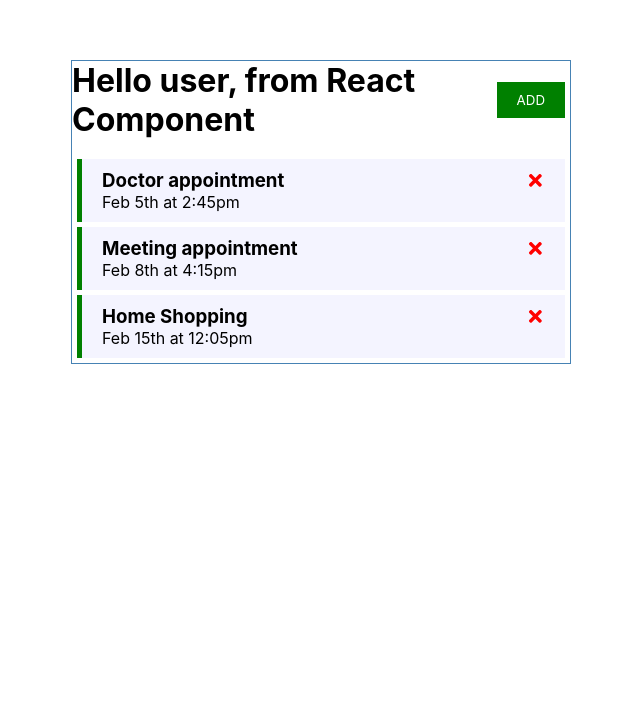
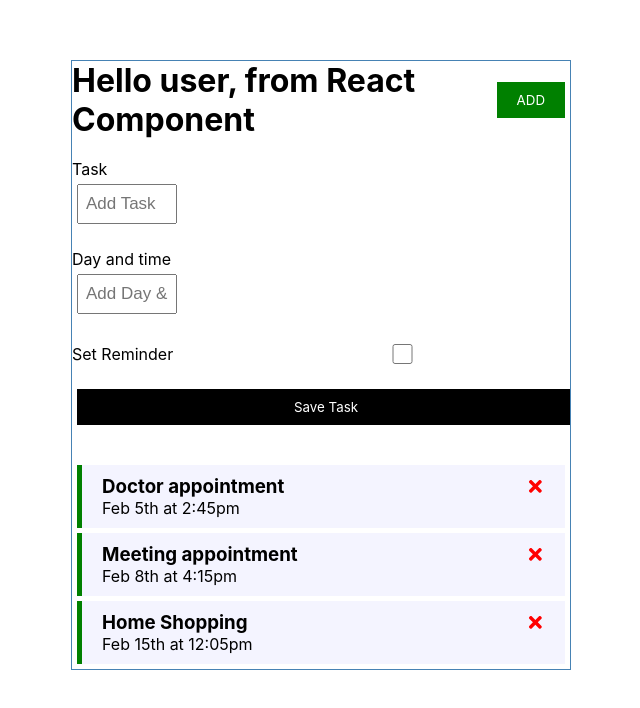
Before and after one commit to zamanshahed/react-task-tracker, a React (Create React App) app: page / in a window 1280 px wide. Shown: the part 240-948 px from the top of the page, without its empty margins (319-959 px from the left). Before the commit the page ends 904 px from the top, so only its background shows below. Built offline with nearby package versions, Linux system fonts and the light colour scheme.

Commit message:
add task works with instpect-console

```diff
--- a/src/App.js
+++ b/src/App.js
@@ -3,6 +3,7 @@
 
 import Header from './components/Header'
 import Tasks from './components/Tasks'
+import AddTask from './components/AddTask'
 
 //function based :
 function App() {
@@ -27,6 +28,13 @@
     },
 ])
 
+//add task
+const addTask = (task) => {
+  const id = Math.floor(Math.random()*10000)+11
+  console.log(task)
+  console.log(id)
+}
+
 //delete task
 const deleteTask = (id) => {
   setTasks(tasks.filter((task)=> task.id !== id))
@@ -39,9 +47,8 @@
 
   return (
     <div className="container">
-      {/* <h1>Hello {name}, from REACT {15.3+2} (APP.js)</h1> */}
-      {/* <h2>{flag? "Green Light": "Red Light"}</h2> */}
       <Header />
+      <AddTask onAdd={addTask} />
       { tasks.length > 0 ? <Tasks tasks={tasks} onDelete={deleteTask} onToggle={toggleReminder} /> : 'No Tasks !'}
     </div>
   );
--- /dev/null
+++ b/src/components/AddTask.js
@@ -0,0 +1,41 @@
+import {useState} from 'react'
+
+const AddTask = ({onAdd}) => {
+    const [text, setText] = useState('')
+    const [day, setDay] = useState('')
+    const [reminder, setReminder] = useState(false)
+
+    const onSubmit= (e) =>{
+        e.preventDefault()
+
+        if(!text){
+            alert('Please add a task!')
+            return
+        }
+
+        onAdd({text, day, reminder})
+        setText('')
+        setDay('')
+        setReminder(false)
+    }
+
+    return (
+        <form className='add-form' onSubmit={onSubmit}>
+            <div className='form-control'>
+                <label>Task</label>
+                <input value={text} onChange={(e)=> setText(e.target.value)} type='text' placeholder='Add Task'/>
+            </div>
+            <div className='form-control'>
+                <label>Day and time</label>
+                <input value={day} onChange={(e)=> setDay(e.target.value)} type='text' placeholder='Add Day & Time'/>
+            </div>
+            <div className='form-control form-control-check'>
+                <label>Set Reminder</label>
+                <input type='checkbox' checked={reminder } value={reminder} onChange={(e)=> setReminder(e.currentTarget.checked)} />
+            </div>
+            <input type='submit' value='Save Task' className='btn btn-block'/>
+        </form>
+    )
+}
+
+export default AddTask
```
Also changed, not shown: 1 other file (tests, documents, lock files or other folders).
